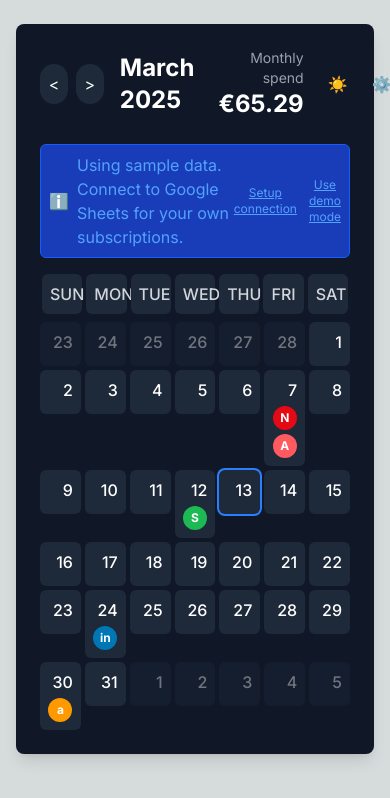
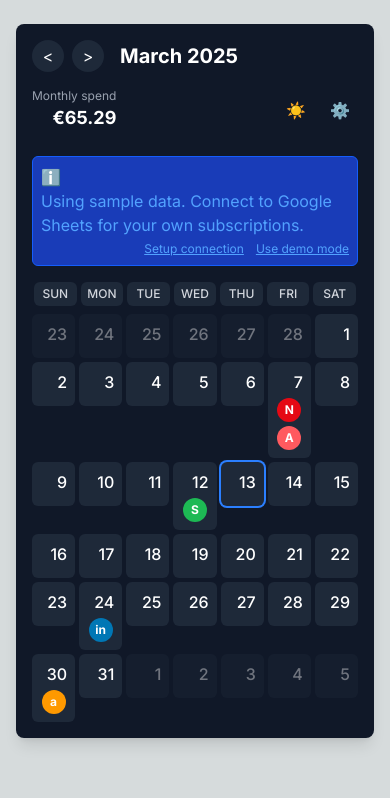
Before and after one commit to Barokai/subscription-calendar, a Next.js app: page / in a window 390 px wide. Shown: the top 798 px of the page. Built offline with nearby package versions, Linux system fonts and the light colour scheme; no server answers.

Commit message:
fix: mobile view improved, detail positioning improvable

```diff
--- a/components/subscription-calendar.tsx
+++ b/components/subscription-calendar.tsx
@@ -391,7 +391,25 @@ const SubscriptionCalendar: React.FC = () => {
     // Set a small timeout to prevent flickering on quick mouse movements
     hoverTimeoutRef.current = window.setTimeout(() => {
       setHoveredSubscription(subscription);
-      setHoverPosition({ x: event.clientX, y: event.clientY });
+      // Calculate position to ensure detail box stays within viewport
+      const viewportWidth = window.innerWidth;
+      const viewportHeight = window.innerHeight;
+      const boxWidth = 320; // Estimate of detail box width
+      const boxHeight = 200; // Estimate of detail box height
+
+      let x = event.clientX;
+      let y = event.clientY;
+
+      // Adjust position if it would go off-screen
+      if (x + boxWidth > viewportWidth) {
+        x = viewportWidth - boxWidth - 20;
+      }
+
+      if (y + boxHeight > viewportHeight) {
+        y = viewportHeight - boxHeight - 20;
+      }
+
+      setHoverPosition({ x, y });
     }, 100);
   };
 
@@ -482,34 +500,35 @@ const SubscriptionCalendar: React.FC = () => {
           />
         )}
 
-        <div className="p-6">
-          <div className="flex justify-between items-center mb-6">
+        <div className="p-4 md:p-6">
+          <div className="flex flex-col sm:flex-row justify-between items-start sm:items-center mb-6 gap-4">
             <div className="flex items-center">
               <button
                 onClick={() => navigateMonth(-1)}
-                className="w-10 h-10 rounded-full flex items-center justify-center mr-2 bg-gray-800 text-white hover:bg-gray-700 transition-colors"
+                className="w-8 h-8 sm:w-10 sm:h-10 rounded-full flex items-center justify-center mr-2 bg-gray-800 text-white hover:bg-gray-700 transition-colors"
               >
                 &lt;
               </button>
               <button
                 onClick={() => navigateMonth(1)}
-                className="w-10 h-10 rounded-full flex items-center justify-center mr-4 bg-gray-800 text-white hover:bg-gray-700 transition-colors"
+                className="w-8 h-8 sm:w-10 sm:h-10 rounded-full flex items-center justify-center mr-4 bg-gray-800 text-white hover:bg-gray-700 transition-colors"
               >
                 &gt;
               </button>
-              <h1 className="text-2xl font-bold">
+              <h1 className="text-xl sm:text-2xl font-bold">
                 {getMonthName(currentDate.getMonth())}{" "}
                 {currentDate.getFullYear()}
               </h1>
             </div>
 
-            <div className="flex items-center">
+            <div className="flex items-center w-full sm:w-auto justify-between sm:justify-normal">
               <div className="text-right">
-                <div className="text-sm text-gray-400">Monthly spend</div>
-                <div className="text-2xl font-bold">
+                <div className="text-xs sm:text-sm text-gray-400">Monthly spend</div>
+                <div className="text-lg sm:text-2xl font-bold">
                   {calculateMonthlyTotal()}
                 </div>
               </div>
+              <div className="flex">
                 <button
                   onClick={toggleDarkMode}
                   className="ml-4 p-2 rounded-full hover:bg-gray-700 transition-colors"
@@ -528,9 +547,10 @@ const SubscriptionCalendar: React.FC = () => {
                 </button>
               </div>
             </div>
+          </div>
 
           {isConnected && (
-            <div className="mb-4 p-2 bg-green-800 bg-opacity-20 border border-green-600 rounded-md text-green-400 flex items-center">
+            <div className="mb-4 p-2 bg-green-800 bg-opacity-20 border border-green-600 rounded-md text-green-400 flex flex-wrap items-center">
               <span className="mr-2">✓</span>
               <span>Connected to Google Sheets</span>
               <button
@@ -543,32 +563,34 @@ const SubscriptionCalendar: React.FC = () => {
           )}
 
           {inDemoMode && (
-            <div className="mb-4 p-2 bg-purple-800 bg-opacity-20 border border-purple-600 rounded-md text-purple-400 flex items-center">
+            <div className="mb-4 p-2 bg-purple-800 bg-opacity-20 border border-purple-600 rounded-md text-purple-400 flex flex-wrap items-center">
               <span className="mr-2">🔍</span>
               <span>Running in demo mode with sample data</span>
+              <div className="ml-auto flex flex-wrap mt-1 sm:mt-0">
                 <button
                   onClick={() => setSetupVisible(true)}
-                className="ml-auto text-xs underline"
+                  className="text-xs underline mr-3"
                 >
                   Connect to real data
                 </button>
                 <button
                   onClick={toggleDemoMode}
-                className="ml-2 text-xs underline"
+                  className="text-xs underline"
                 >
                   Exit demo
                 </button>
               </div>
+            </div>
           )}
 
           {!isConnected && !inDemoMode && !setupVisible && (
-            <div className="mb-4 p-2 bg-blue-800 bg-opacity-20 border border-blue-600 rounded-md text-blue-400 flex items-center">
+            <div className="mb-4 p-2 bg-blue-800 bg-opacity-20 border border-blue-600 rounded-md text-blue-400 flex flex-wrap items-center">
               <span className="mr-2">ℹ️</span>
               <span>
                 Using sample data. Connect to Google Sheets for your own
                 subscriptions.
               </span>
-              <div className="ml-auto flex">
+              <div className="ml-auto flex flex-wrap mt-1 sm:mt-0">
                 <button
                   onClick={() => setSetupVisible(true)}
                   className="text-xs underline mr-3"
@@ -586,7 +608,7 @@ const SubscriptionCalendar: React.FC = () => {
             {getWeekdayNames().map((day) => (
               <div
                 key={day}
-                className="text-center p-2 font-medium bg-gray-800 text-gray-300 rounded-md mx-0.5"
+                className="text-center p-1 sm:p-2 text-xs sm:text-base font-medium bg-gray-800 text-gray-300 rounded-md mx-0.5"
               >
                 {day}
               </div>
```
Also changed, not shown: 1 other file (tests, documents, lock files or other folders). Lines whose indentation alone changed are shown as unchanged.
